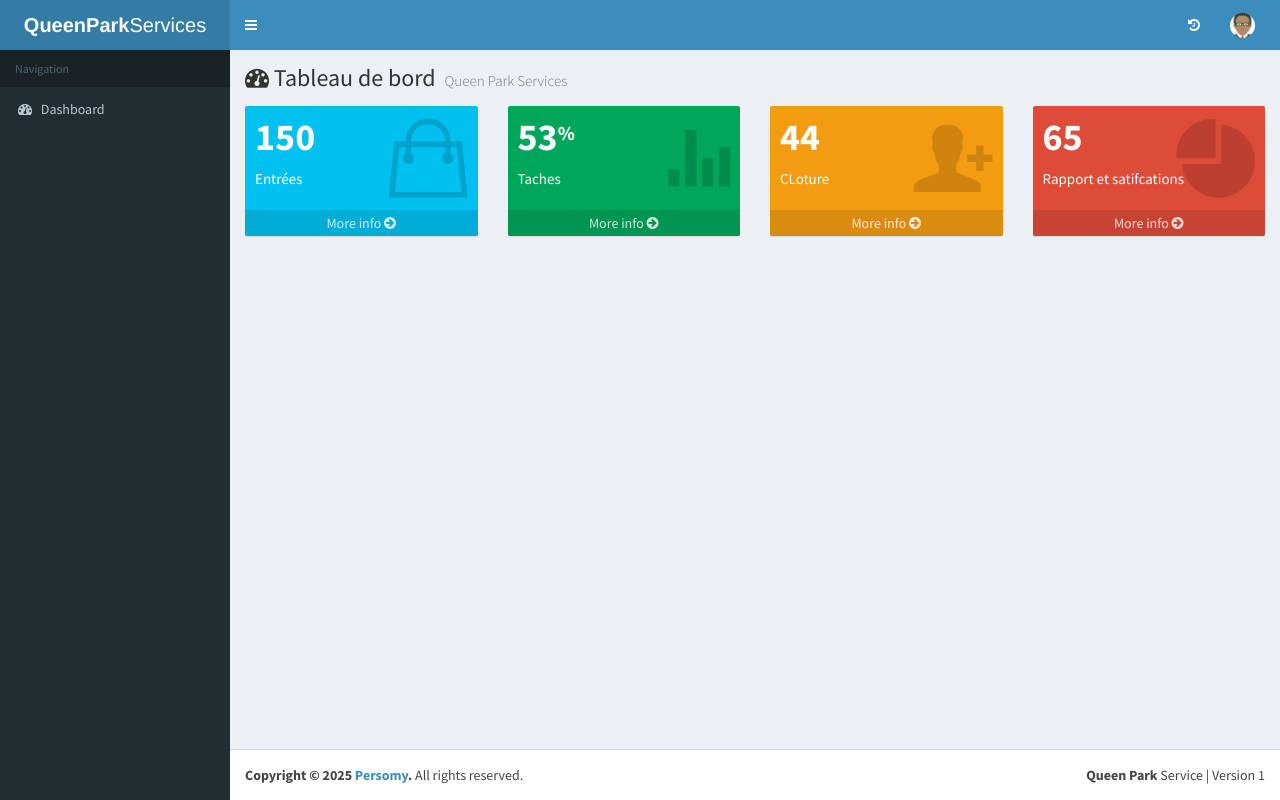
After one commit to MaizaBahaedinne/service.queenpark.tn, a PHP site: the page made by application/views/service/home.php in a window 1280 px wide. The commit adds this page. Run offline with PHP 8.4, Linux system fonts and the light colour scheme; the template is opened without the code that fills it, so the values that code supplies are empty; some libraries are stand-ins or nearby versions.

Commit message:
home service

```diff
--- a/application/views/general/dashboard.php
+++ b/application/views/general/dashboard.php
@@ -107,7 +107,7 @@
                         </td>
 
                         <td class="text-center">
-                            <a class="btn btn-sm btn-primary" href="<?php echo base_url().'Reservation/'.$record->reservationId; ?>" title="Edit"><i class="fa fa-eye"></i> Service </a>
+                            <a class="btn btn-sm btn-primary" href="<?php echo base_url().'Reservation/service/'.$record->reservationId; ?>" title="Edit"><i class="fa fa-eye"></i> Service </a>
                         </td>
                     </tr>
                     <?php
--- /dev/null
+++ b/application/views/service/home.php
@@ -0,0 +1,67 @@
+<div class="content-wrapper">
+    <!-- Content Header (Page header) -->
+    <section class="content-header">
+      <h1>
+        <i class="fa fa-tachometer" aria-hidden="true"></i> Tableau de bord
+        <small>Queen Park Services</small>
+      </h1>
+    </section>
+
+    <section class="content">
+       <div class="row">
+            <div class="col-lg-3 col-xs-6">
+
+              <div class="small-box bg-aqua">
+                <div class="inner">
+                  <h3>150</h3>
+                  <p>Entrées</p>
+                </div>
+                <div class="icon">
+                  <i class="ion ion-bag"></i>
+                </div>
+                <a href="#" class="small-box-footer">More info <i class="fa fa-arrow-circle-right"></i></a>
+              </div>
+            </div>
+            <div class="col-lg-3 col-xs-6">
+
+              <div class="small-box bg-green">
+                <div class="inner">
+                  <h3>53<sup style="font-size: 20px">%</sup></h3>
+                  <p>Taches</p>
+                </div>
+                <div class="icon">
+                  <i class="ion ion-stats-bars"></i>
+                </div>
+                <a href="#" class="small-box-footer">More info <i class="fa fa-arrow-circle-right"></i></a>
+              </div>
+            </div>
+            <div class="col-lg-3 col-xs-6">
+
+              <div class="small-box bg-yellow">
+                <div class="inner">
+                  <h3>44</h3>
+                  <p>CLoture</p>
+                </div>
+                <div class="icon">
+                  <i class="ion ion-person-add"></i>
+                </div>
+                <a href="<?php echo base_url(); ?>userListing" class="small-box-footer">More info <i class="fa fa-arrow-circle-right"></i></a>
+              </div>
+            </div>
+            <div class="col-lg-3 col-xs-6">
+
+              <div class="small-box bg-red">
+                <div class="inner">
+                  <h3>65</h3>
+                  <p>Rapport et satifcations</p>
+                </div>
+                <div class="icon">
+                  <i class="ion ion-pie-graph"></i>
+                </div>
+                <a href="#" class="small-box-footer">More info <i class="fa fa-arrow-circle-right"></i></a>
+              </div>
+            </div>
+          </div>
+    </section>
+
+</div>
```
Also changed, not shown: application/controllers/Reservation.php (+2 -10 lines).
